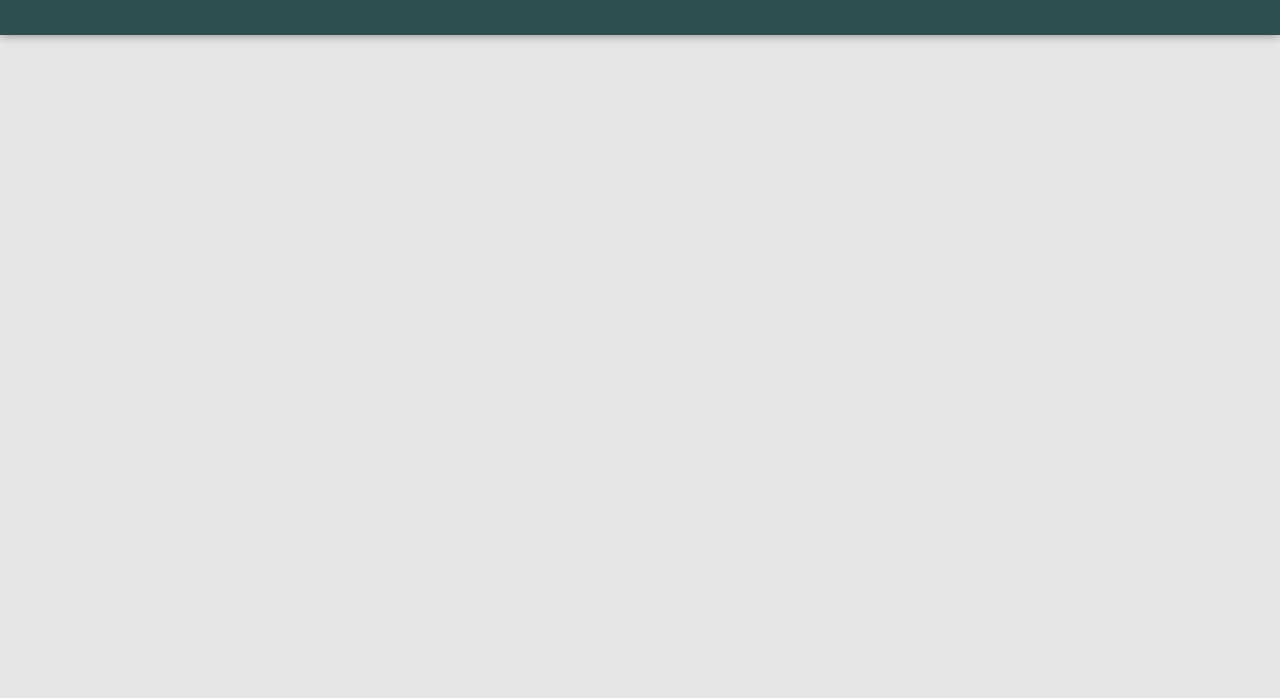
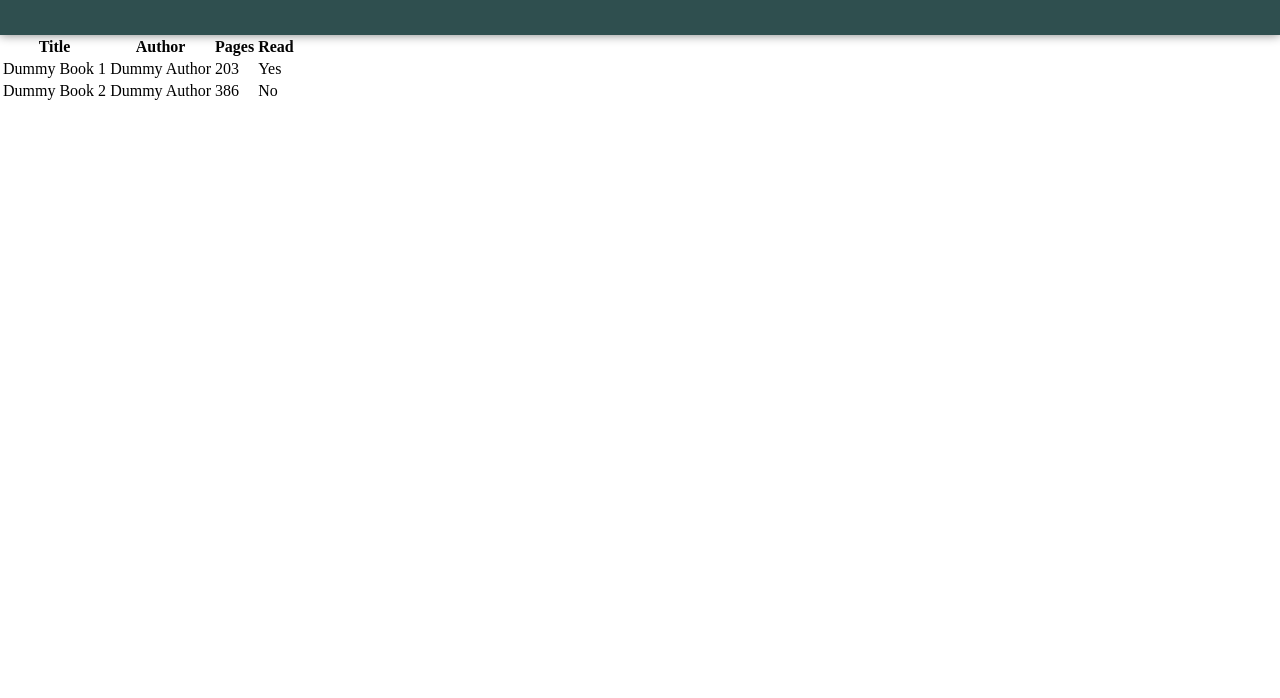
Before and after one commit to SGD14/odin-library, a plain HTML site: page index.html in a window 1280 px wide. Shown: the part 102-800 px from the top of the page. Drawn offline with Linux system fonts and the light colour scheme.

Commit message:
Add book table building behavior

```diff
--- a/index.html
+++ b/index.html
@@ -13,8 +13,15 @@
         <h1>My Book Library</h1>
         <button>Add New Book</button>
     </div>
-    <div class="book-list">
-
+    <div class="book-list-section">
+        <table id="book-table">
+            <tr class="table-heading">
+                <th>Title</th>
+                <th>Author</th>
+                <th>Pages</th>
+                <th>Read</th>
+            </tr>
+        </table>
     </div>
 </body>
 </html>
--- a/javascript.js
+++ b/javascript.js
@@ -1,3 +1,5 @@
+let booksLibrary = [];
+
 function Book(title, author, pages, read) {
     this.title = title;
     this.author = author;
@@ -8,3 +10,33 @@ function Book(title, author, pages, read) {
         return title + " by " + author + ", " + pages + " pages, " + read ? "already read" : "not read yet";
     }
 };
+
+let book1 = new Book("Dummy Book 1", "Dummy Author", 203, true);
+let book2 = new Book("Dummy Book 2", "Dummy Author", 386, false)
+
+booksLibrary.push(book1, book2);
+
+let bookTable = document.querySelector("#book-table");
+
+if(booksLibrary.length > 0) {
+    booksLibrary.forEach(book => {
+        let tableRow = document.createElement("tr");
+
+        let titleColumn = document.createElement("td");
+        let authorColumn = document.createElement("td");
+        let pagesColumn = document.createElement("td");
+        let readColumn = document.createElement("td");
+
+        titleColumn.textContent = book.title;
+        authorColumn.textContent = book.author;
+        pagesColumn.textContent = book.pages;
+        readColumn.textContent = book.read ? "Yes" : "No";
+
+        tableRow.appendChild(titleColumn);
+        tableRow.appendChild(authorColumn);
+        tableRow.appendChild(pagesColumn);
+        tableRow.appendChild(readColumn);
+
+        bookTable.appendChild(tableRow);
+    });
+}
```
